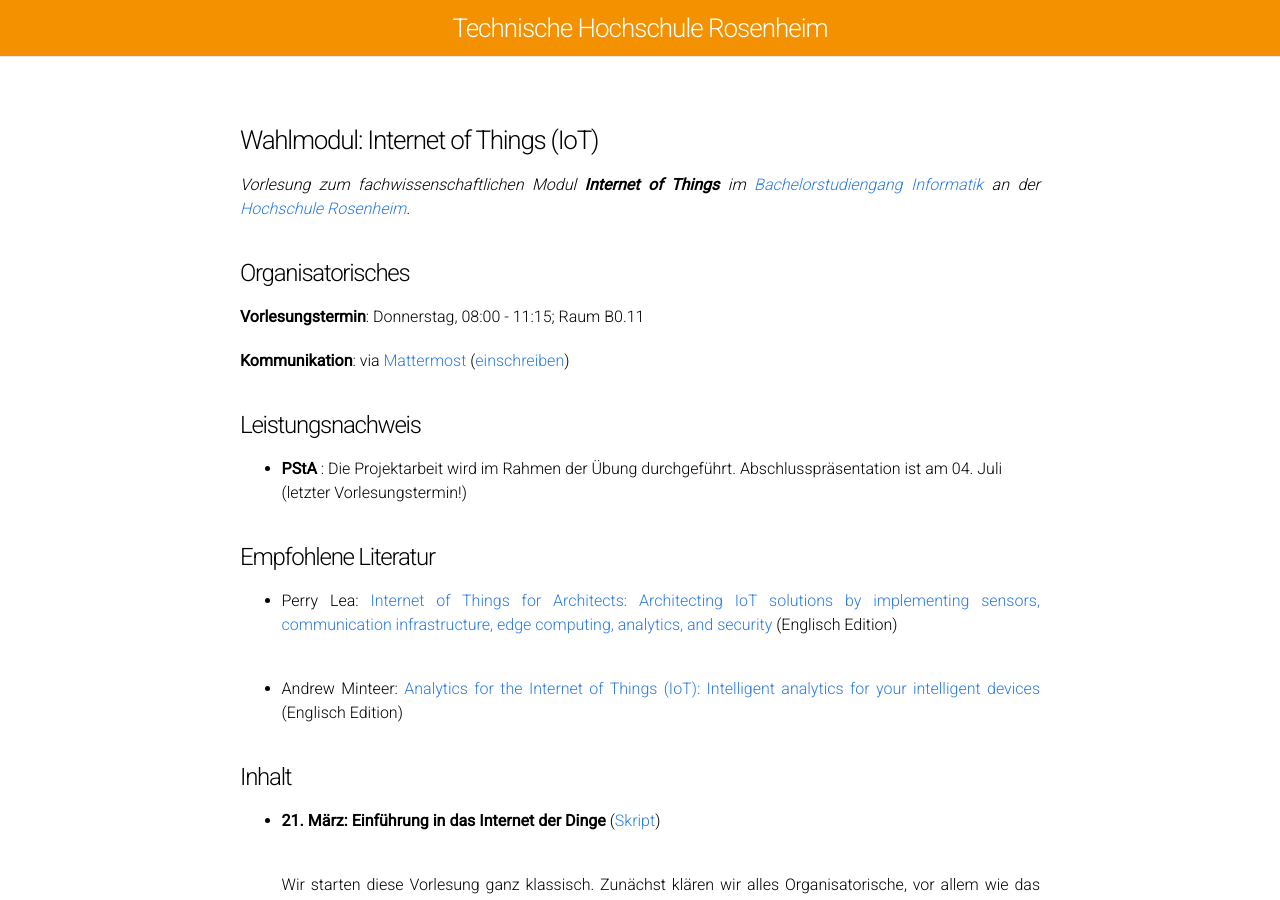
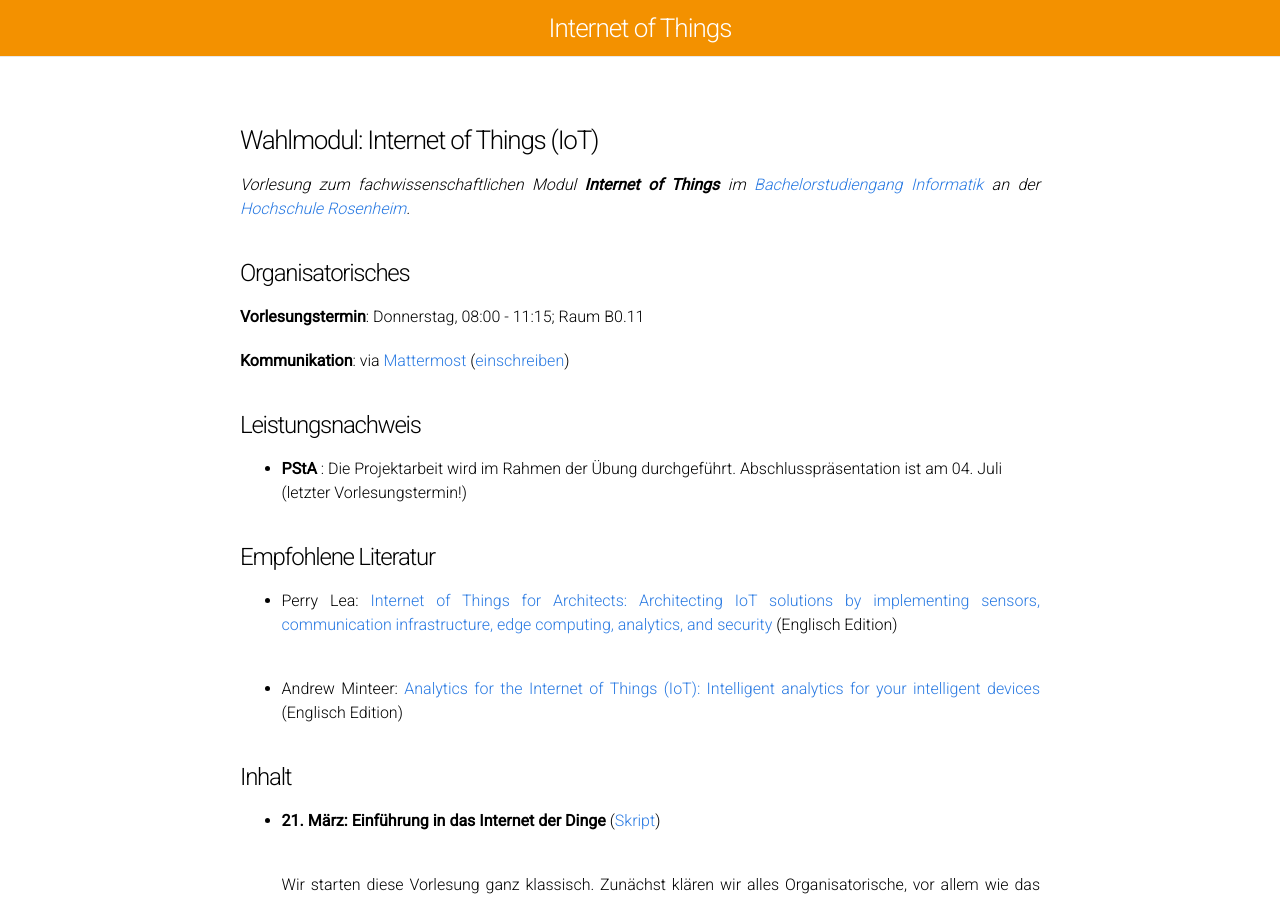
Before and after one commit to ammoza/hsro-inf-iot.github.io, a Jekyll site: the page built from README.md, in a window 1280 px wide and 900 px high. Built offline with Jekyll 4.4.1, drawn with Linux system fonts in a browser that asks for light colours; our own code applies the rules of GitHub Pages for plain Markdown files.

Commit message:
Header fixed
Signed-off-by: marcel <marcel.tilly@gmail.com>

```diff
--- a/_config.yml
+++ b/_config.yml
@@ -1,4 +1,4 @@
-title: "Technische Hochschule Rosenheim"
+title: "Internet of Things"
 domain: "http://th-rosenheim.de"
 email: marcel.tilly@th-rosenheim.de
 description: "Vorlesung zum fachwissenschaftlichen Modul Internet of Things"
--- a/_includes/header.html
+++ b/_includes/header.html
@@ -1,7 +1,7 @@
 <header class="site-header">
 
   <div class="wrap title-wrap">
-	    <a class="site-title" href="{{ site.domain }}/">{{ site.title }}</a>
+	    <a class="site-title" href="{{ site.url }}/">{{ site.title }}</a>
 	</div>
 
 </header>
```
